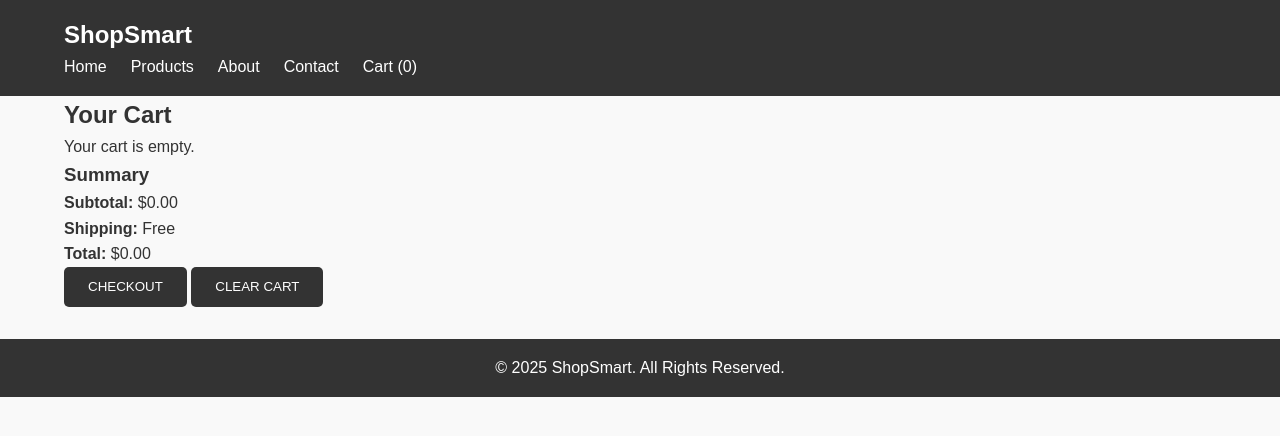
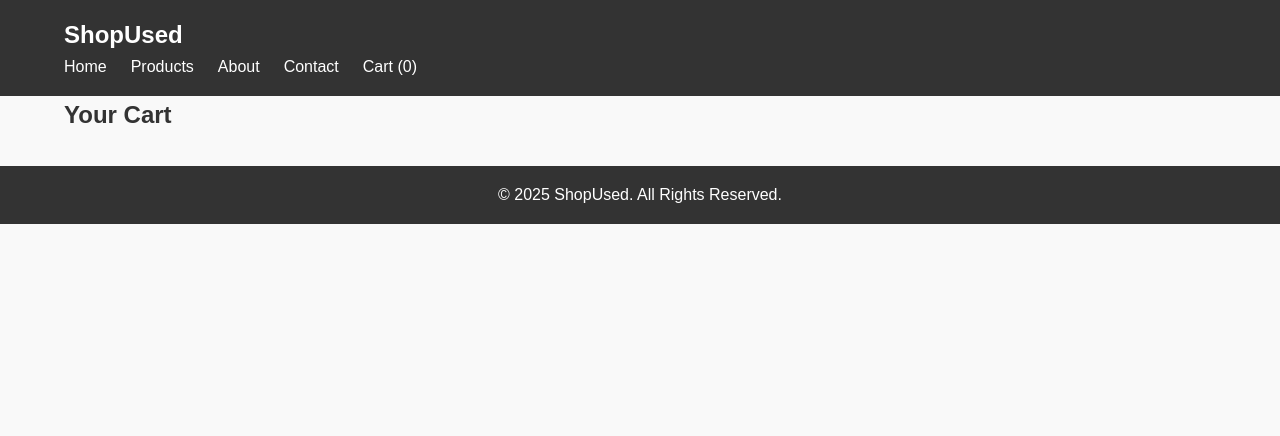
Before and after one commit to CamrenMawhinney/ShopUsed, a plain HTML site: page cart.html in a window 1280 px wide. Drawn offline with Linux system fonts and the light colour scheme.

Commit message:
Update cart.html

```diff
--- a/cart.html
+++ b/cart.html
@@ -3,13 +3,13 @@
 <head>
   <meta charset="UTF-8">
   <meta name="viewport" content="width=device-width, initial-scale=1.0">
-  <title>Your Cart - ShopSmart</title>
+  <title>Cart - ShopUsed</title>
   <link rel="stylesheet" href="styles.css">
 </head>
 <body>
   <header class="header">
     <div class="container">
-      <h1 class="logo">ShopSmart</h1>
+      <h1 class="logo">ShopUsed</h1>
       <nav class="nav">
         <ul class="nav-list">
           <li><a href="index.html">Home</a></li>
@@ -25,25 +25,15 @@
   <section class="cart">
     <div class="container">
       <h2>Your Cart</h2>
-      <div id="cart-grid" class="cart-grid">
-        <div class="cart-items" id="cart-items">
-          <p>Your cart is empty.</p>
-        </div>
-        <div class="cart-summary">
-          <h3>Summary</h3>
-          <p><strong>Subtotal:</strong> $<span id="subtotal">0.00</span></p>
-          <p><strong>Shipping:</strong> Free</p>
-          <p><strong>Total:</strong> $<span id="total">0.00</span></p>
-          <button id="checkout-btn" class="btn checkout-btn" disabled>Checkout</button>
-          <button id="clear-cart-btn" class="btn clear-cart-btn" disabled>Clear Cart</button>
-        </div>
+      <div id="cart-container" class="cart-items">
+        <!-- Cart items will be dynamically rendered here -->
       </div>
     </div>
   </section>
 
   <footer class="footer">
     <div class="container">
-      <p>&copy; 2025 ShopSmart. All Rights Reserved.</p>
+      <p>&copy; 2025 ShopUsed. All Rights Reserved.</p>
     </div>
   </footer>
 
```
